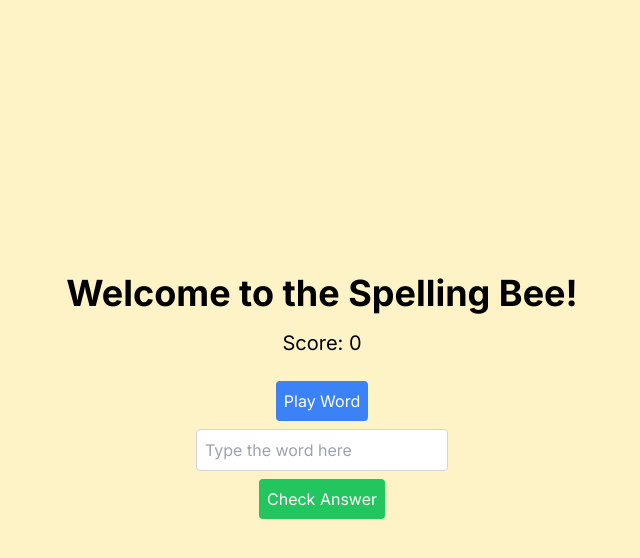
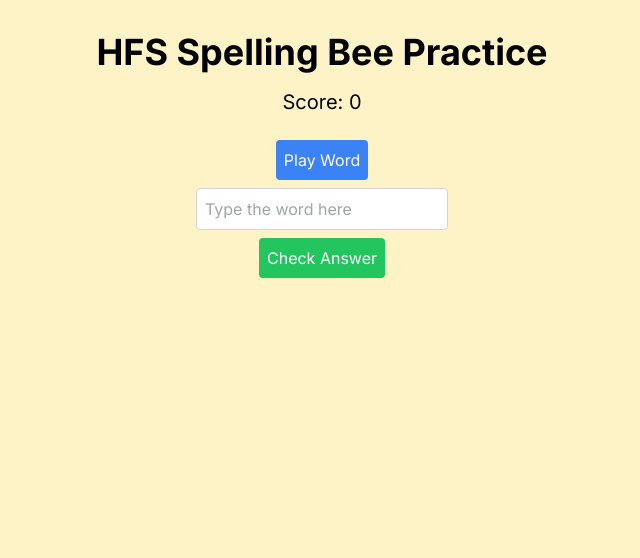
Before and after one commit to rhotter/spelling-bee, a Next.js app: page / in a window 1280 px wide. Shown: the top 558 px of the page, without its empty margins (318-958 px from the left). Built offline with nearby package versions, Linux system fonts and the light colour scheme.

Commit message:
Change title

```diff
--- a/app/page.tsx
+++ b/app/page.tsx
@@ -6,10 +6,8 @@ import WordPlayer from "../components/WordPlayer";
 const Home: NextPage = () => {
   return (
     <div>
-      <main className="flex flex-col items-center justify-center min-h-screen py-2">
-        <h1 className="text-4xl font-bold mb-4">
-          Welcome to the Spelling Bee!
-        </h1>
+      <main className="flex flex-col items-center py-2 pt-8">
+        <h1 className="text-4xl font-bold mb-4">HFS Spelling Bee Practice</h1>
         <WordPlayer />
       </main>
     </div>
```
